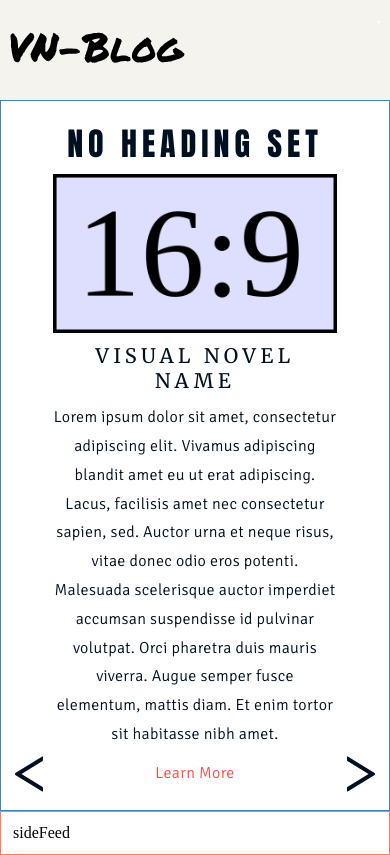
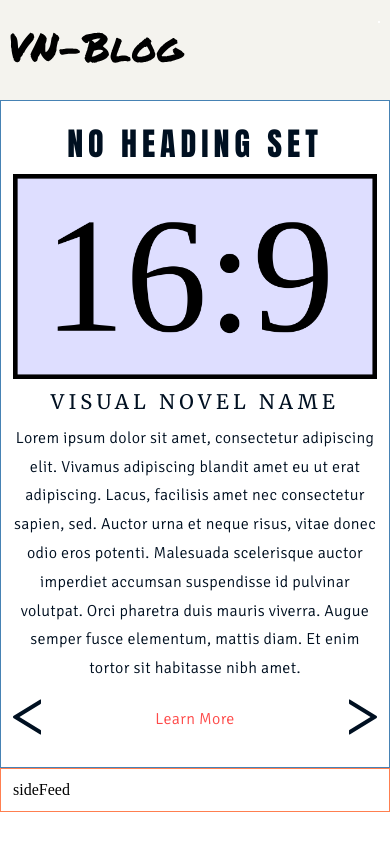
Before and after one commit to ImmaculateEmpyrean/project-blog, a Vue app: page / in a window 390 px wide. Built offline with nearby package versions, Linux system fonts and the light colour scheme; some icons are missing.

Commit message:
mainFeed widget looks good on mobile and desktop. my mind says it can be improved on tablet.. how I donot know.

```diff
--- a/src/components/MainFeedWidget/InnerBox.vue
+++ b/src/components/MainFeedWidget/InnerBox.vue
@@ -4,11 +4,29 @@
         <img :src="imagePath" :alt="`${postHeading} cover image`">
         <h2 class="subtitle">{{postHeading}}</h2>
         <p class="bodyText">{{postText}}</p>
+        <div class="learnMoreBox">
+
+            <div v-if="showButtons" class="leftArrow" id="leftArrowSmall" @click="leftArrowClicked">
+                <svg width="28" height="48" viewBox="0 0 78 98" fill="none" xmlns="http://www.w3.org/2000/svg">
+                    <path d="M2.01601 52.2585L75.8861 97.7792C76.0792 97.8991 76.3111 97.9736 76.5554 97.9942C76.7997 98.0147 77.0464 97.9805 77.2671 97.8955C77.4879 97.8104 77.6737 97.678 77.8034 97.5133C77.933 97.3487 78.0012 97.1585 78 96.9647V86.9711C78 86.3376 77.6231 85.73 77.0004 85.3421L18.0092 49.0005L77.0004 12.659C77.6395 12.2711 78 11.6635 78 11.03V1.03636C78 0.170166 76.7382 -0.308182 75.8861 0.221878L2.01601 45.7426C1.38816 46.129 0.880257 46.6233 0.530922 47.1878C0.18158 47.7523 0 48.3723 0 49.0005C0 49.6288 0.18158 50.2487 0.530922 50.8133C0.880257 51.3778 1.38816 51.8721 2.01601 52.2585Z" fill="#001021"/>
+                </svg>
+            </div>
+
             <router-link class="bodyText" :to="postLink">Learn More</router-link>
+
+            <div v-if="showButtons" class="rightArrow" id="rightArrowSmall" @click="rightArrowClicked">
+                <svg width="28" height="48" viewBox="0 0 78 98" fill="none" xmlns="http://www.w3.org/2000/svg">
+                    <path d="M75.984 45.7415L2.11387 0.220791C1.92084 0.100896 1.68887 0.0263863 1.44459 0.00581849C1.20031 -0.0147493 0.953627 0.0194589 0.732879 0.104515C0.512131 0.189571 0.326269 0.322026 0.196634 0.486666C0.0669989 0.651307 -0.00115053 0.841457 1.46958e-05 1.03528V11.0289C1.46958e-05 11.6624 0.376904 12.27 0.999589 12.6579L59.9908 48.9995L0.999589 85.341C0.360518 85.7289 1.46958e-05 86.3365 1.46958e-05 86.97V96.9636C1.46958e-05 97.8298 1.26177 98.3082 2.11387 97.7781L75.984 52.2574C76.6118 51.871 77.1197 51.3767 77.4691 50.8122C77.8184 50.2477 78 49.6277 78 48.9995C78 48.3712 77.8184 47.7513 77.4691 47.1867C77.1197 46.6222 76.6118 46.1279 75.984 45.7415Z" fill="#001021"/>
+                </svg>
+            </div>
+
+        </div>
     </div>
 </template>
 
 <script>
+import {isMobile} from '../../javascript/breakpoints.js';
+
 export default {
     name: "InnerBox",
     props:{
@@ -33,6 +51,51 @@ export default {
             type:String,
             default: "link"
         }
+    },
+    data(){
+        return{
+            showButtons: false,
+            isMobileConfiguration: false
+        }
+    },
+    methods:{
+        leftArrowClicked(){
+            this.$emit('leftArrow:clicked');
+        },
+        rightArrowClicked(){
+            this.$emit('rightArrow:clicked');
+        },
+
+        checkForMobileMode(){
+            if(isMobile()){
+                if(this.isMobileConfiguration === false)
+                    this.setMobileConfiguration();
+            } else {
+                if(this.isMobileConfiguration === true)
+                    this.unsetMobileConfiguration();
+            }
+        },
+        setMobileConfiguration(){
+            this.showButtons = true;
+            let innerBox = this.$el;
+            innerBox.style.flex = "1 1 100%";
+
+            this.isMobileConfiguration = true;
+        },
+        unsetMobileConfiguration(){
+            this.showButtons = false;
+            let innerBox = this.$el;
+            innerBox.style.flex = "";
+
+            this.isMobileConfiguration = false;
+        }
+    },
+    mounted(){
+        this.checkForMobileMode();
+        window.addEventListener("resize",this.checkForMobileMode.bind(this));
+    },
+    unmounted(){
+        window.removeEventListener("resize",this.checkForMobileMode.bind(this));
     }
 }
 </script>
@@ -70,6 +133,16 @@ export default {
             }
         }
 
+        .learnMoreBox{
+            display: flex;
+            flex-direction: row;
+            justify-content: space-between;
+            align-items: center;
+
+            @include for-tablet-portrait-up{
+                justify-content: flex-end;
+            }
+
             a{
                 margin-left: auto;
                 margin-right: auto;
@@ -81,4 +154,5 @@ export default {
                 color: $accent;
             }
         }
+    }
 </style>
--- a/src/components/MainFeedWidget/Widget.vue
+++ b/src/components/MainFeedWidget/Widget.vue
@@ -19,6 +19,8 @@
 </template>
 
 <script>
+import {isMobile} from '../../javascript/breakpoints.js';
+
 import InnerBox from '@/components/MainFeedWidget/InnerBox.vue';
 
 export default {
@@ -36,13 +38,53 @@ export default {
             default: require('@/assets/img/noImage.png')
         }
     },
+    data(){
+        return{
+            inMobileConfiguration: false
+        }
+    },
     methods:{
         leftArrowClicked(){
             console.log('left arrow clicked on main-feed widget');
         },
         rightArrowClicked(){
             console.log('right arrow clicked on main-feed widget');
+        },
+
+        checkForMobileMode(){
+            if(isMobile()){
+                if(this.inMobileConfiguration === false)
+                    this.setMobileConfiguration();
+            } else {
+                if(this.inMobileConfiguration === true)
+                    this.unsetMobileConfiguration();
+            }
+        },
+        setMobileConfiguration(){
+            let leftArrow = this.$el.querySelector('#leftArrow');
+            let rightArrow = this.$el.querySelector('#rightArrow');
+
+            leftArrow.style.display = "none";
+            rightArrow.style.display = "none";
+
+            this.inMobileConfiguration = true;
+        },
+        unsetMobileConfiguration(){
+            let leftArrow = this.$el.querySelector('#leftArrow');
+            let rightArrow = this.$el.querySelector('#rightArrow');
+
+            leftArrow.style.display = "";
+            rightArrow.style.display = "";
+
+            this.inMobileConfiguration = false;
         }
+    },
+    mounted(){
+        this.checkForMobileMode();
+        window.addEventListener("resize",this.checkForMobileMode.bind(this));
+    },
+    unmounted(){
+        window.removeEventListener("resize",this.checkForMobileMode.bind(this));
     }
 }
 </script>
@@ -76,14 +118,4 @@ export default {
             justify-content: center;
         }
     }
-
-    svg{
-        width: 28px;
-        height: 48px;
-
-        @include for-tablet-portrait-up{
-            width: 48px;
-            height: 68px;
-        }
-    }
 </style>
```
Lines whose indentation alone changed are shown as unchanged.
